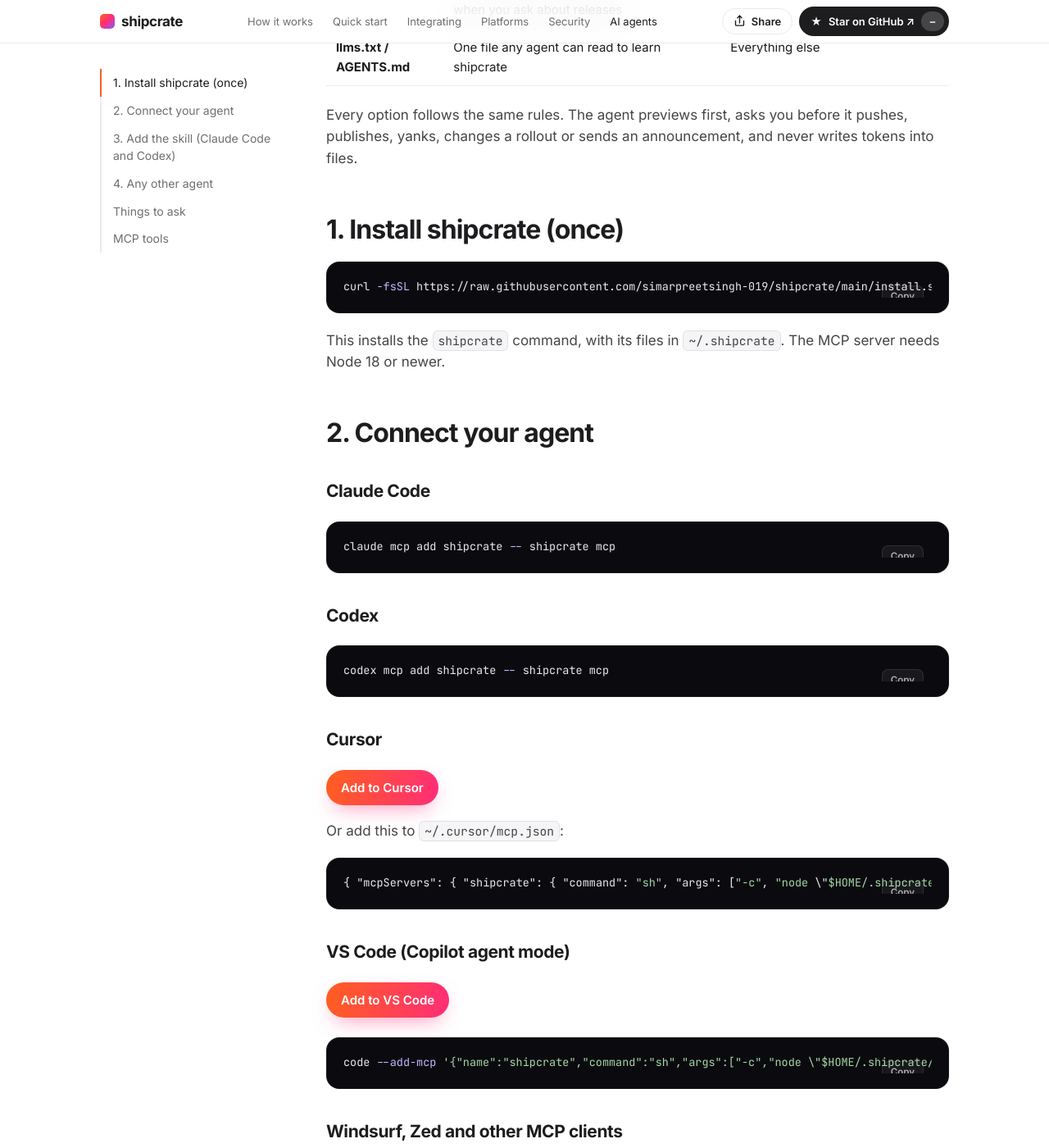
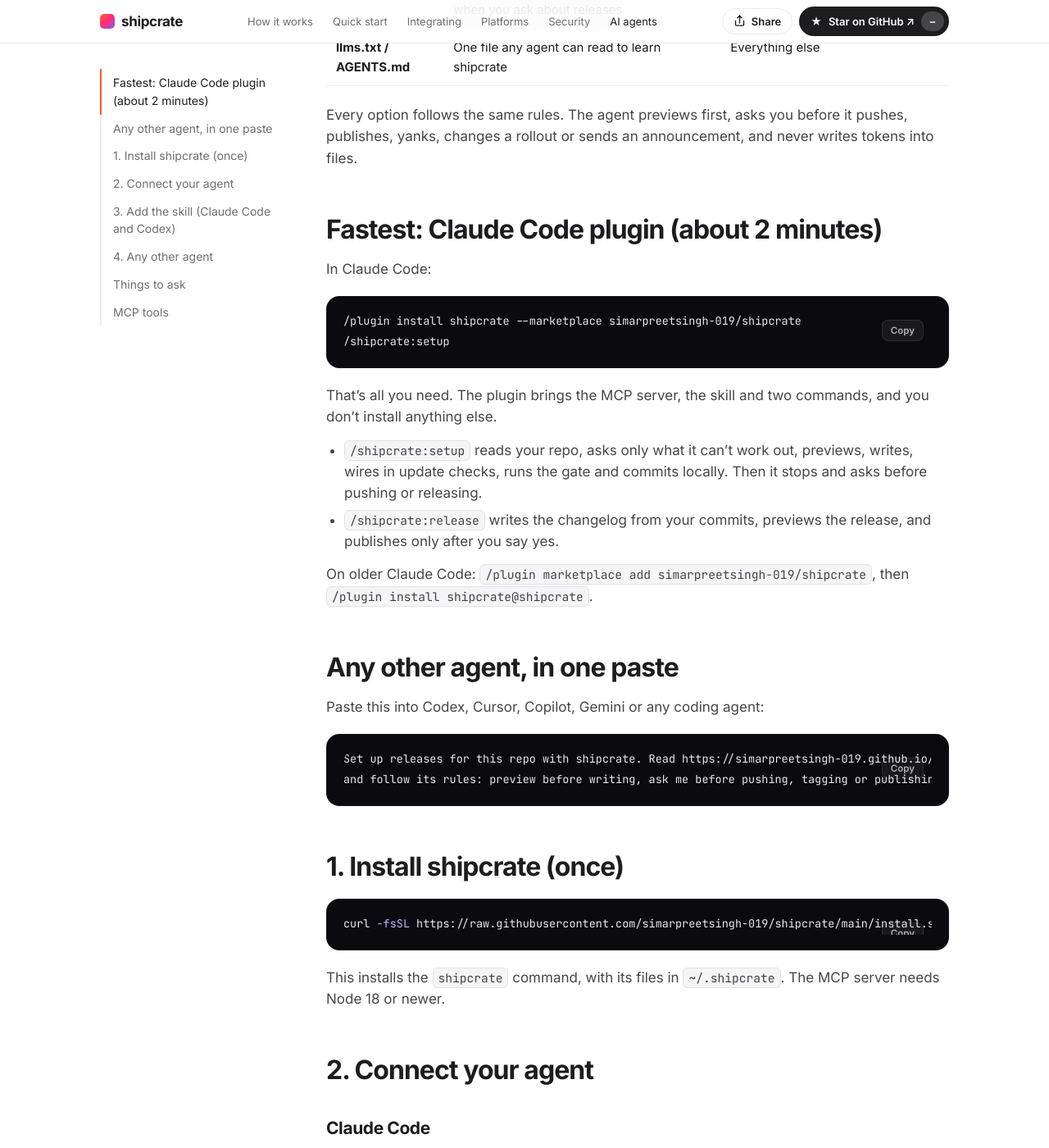
Before and after one commit to simarpreetsingh-019/shipcrate, a Jekyll site: the page built from docs/agents.md, in a window 1280 px wide and 1400 px high, scrolled down 641 px. Shown: the whole window at 82% size. Built offline with Jekyll 4.4.1, drawn with Linux system fonts in a browser that asks for light colours; our own code applies the rules of GitHub Pages for plain Markdown files; comment, search, counter and statistics services are not loaded.

Commit message:
Claude Code plugin (/shipcrate:setup, /shipcrate:release, bundled MCP server), starter templates with setup.sh, one-paste prompt for other agents; docs: 2 minutes with AI, under 5 by hand
Co-Authored-By: Claude Opus 5.5 <noreply@anthropic.com>

````diff
--- a/docs/agents.md
+++ b/docs/agents.md
@@ -10,6 +10,33 @@ shipcrate works with any coding agent in three ways. Pick one, or use all three.
 
 Every option follows the same rules. The agent previews first, asks you before it pushes, publishes, yanks, changes
 a rollout or sends an announcement, and never writes tokens into files.
+
+## Fastest: Claude Code plugin (about 2 minutes)
+
+In Claude Code:
+
+```text
+/plugin install shipcrate --marketplace simarpreetsingh-019/shipcrate
+/shipcrate:setup
+```
+
+That's all you need. The plugin brings the MCP server, the skill and two commands, and you don't install anything
+else.
+
+- `/shipcrate:setup` reads your repo, asks only what it can't work out, previews, writes, wires in update checks,
+  runs the gate and commits locally. Then it stops and asks before pushing or releasing.
+- `/shipcrate:release` writes the changelog from your commits, previews the release, and publishes only after you say yes.
+
+On older Claude Code: `/plugin marketplace add simarpreetsingh-019/shipcrate`, then `/plugin install shipcrate@shipcrate`.
+
+## Any other agent, in one paste
+
+Paste this into Codex, Cursor, Copilot, Gemini or any coding agent:
+
+```text
+Set up releases for this repo with shipcrate. Read https://simarpreetsingh-019.github.io/shipcrate/llms.txt first
+and follow its rules: preview before writing, ask me before pushing, tagging or publishing, never put tokens in files.
+```
 
 ## 1. Install shipcrate (once)
 
--- a/llms.txt
+++ b/llms.txt
@@ -42,6 +42,10 @@ Website: https://simarpreetsingh-019.github.io/shipcrate/
 Working projects to copy: https://github.com/simarpreetsingh-019/shipcrate/tree/main/examples (rust-cli, python-cli,
 node-cli, macos-app, notify-receiver). Offline end-to-end demo: `sh examples/demo.sh`.
 
+## Claude Code plugin
+
+`/plugin install shipcrate --marketplace simarpreetsingh-019/shipcrate`, then `/shipcrate:setup` (or `/shipcrate:release`).
+
 ## MCP server
 
 `claude mcp add shipcrate -- shipcrate mcp` (or `codex mcp add …`). Tools: shipcrate_docs,
````
Also changed, not shown: commands/release.md (added, +15 -0 lines), commands/setup.md (added, +26 -0 lines), docs/index.html (+5 -4 lines), docs/quickstart.md (+9 -0 lines), .claude-plugin/marketplace.json (added), .claude-plugin/plugin.json (added), CHANGELOG.md, README.md, 5 other files.
